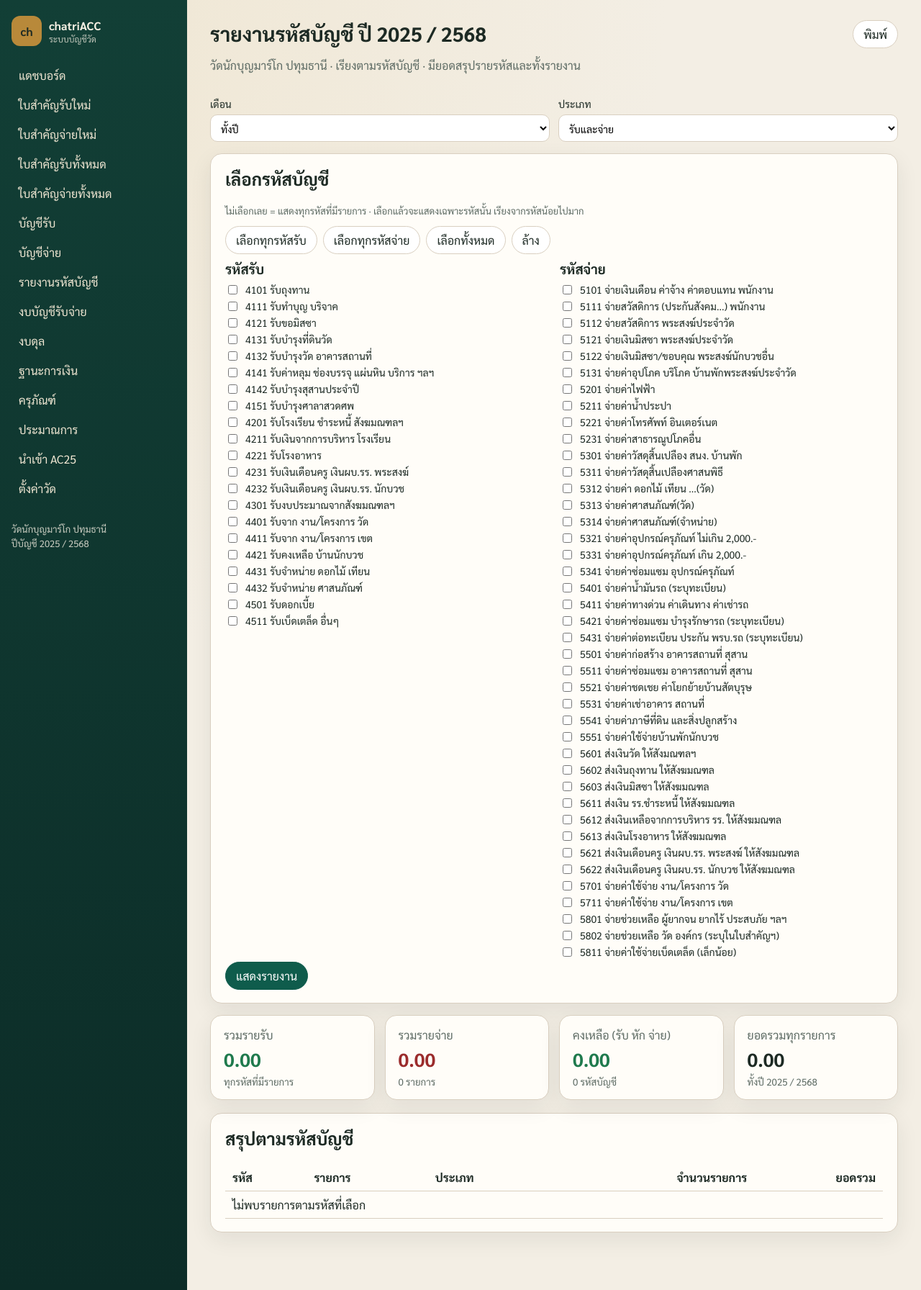
After one commit to michatri/https-github.com-wc42txg5sr-sketch-seven-gift-logger, a Flask app: page /reports/accounts in a window 1280 px wide. The commit adds this page. Shown: the whole page at 72% size. Run offline with Flask 3, Linux system fonts and the light colour scheme; data comes from the database, SQL or seed files in the repository; data that the repository does not hold is empty.

Commit message:
Add selectable account-code report with per-code totals
Let users pick income/expense codes, list activity sorted by code,
and show subtotals plus income, expense, and net summaries.

Co-authored-by: Cursor Agent <cursoragent@cursor.com>

```diff
--- a/chatriacc/app.py
+++ b/chatriacc/app.py
@@ -147,6 +147,39 @@ def create_app(db_path: str | Path | None = None) -> Flask:
             year=year,
             month=month,
             total=total,
+        )
+
+    @app.get("/reports/accounts")
+    def report_accounts():
+        year = _year()
+        month = request.args.get("month", type=int)
+        if month == 0:
+            month = None
+        kind = request.args.get("kind") or ""
+        if kind not in ("rv", "pv"):
+            kind = None
+        selected = []
+        for raw in request.args.getlist("code"):
+            try:
+                selected.append(int(raw))
+            except (TypeError, ValueError):
+                continue
+        report = store.account_code_report(
+            year=year,
+            month=month,
+            codes=selected or None,
+            kind=kind,
+        )
+        return render_template(
+            "report_accounts.html",
+            year=year,
+            month=month or 0,
+            kind=kind or "",
+            selected=set(selected),
+            report=report,
+            income_acc=store.accounts("income"),
+            expense_acc=store.accounts("expense"),
+            filtered=bool(selected),
         )
 
     @app.get("/reports/pl")
--- a/chatriacc/static/styles.css
+++ b/chatriacc/static/styles.css
@@ -108,12 +108,16 @@ input, select, textarea {
 .linkish { background: none; border: 0; color: var(--danger); cursor: pointer; font: inherit; }
 .check { display: flex; gap: 8px; align-items: center; margin: 12px 0; }
 .check input { width: auto; }
+.code-picker .split { align-items: start; }
+.code-picker .check { margin: 4px 0; font-size: 14px; }
+.code-picker h3 { margin: 8px 0; }
+tfoot th { background: #f6f1e8; }
 @media (max-width: 980px) {
   body { grid-template-columns: 1fr; }
   .sidebar { min-height: auto; position: relative; }
   .kpis, .split { grid-template-columns: 1fr; }
 }
 @media print {
-  .sidebar, .topbar .btn-row, .flash-wrap { display: none !important; }
+  .sidebar, .topbar .btn-row, .flash-wrap, .no-print { display: none !important; }
   body { display: block; background: #fff; }
 }
--- a/chatriacc/templates/base.html
+++ b/chatriacc/templates/base.html
@@ -26,6 +26,7 @@
       <a href="{{ url_for('voucher_list', kind='pv') }}">ใบสำคัญจ่ายทั้งหมด</a>
       <a href="{{ url_for('ledger', kind='rv') }}">บัญชีรับ</a>
       <a href="{{ url_for('ledger', kind='pv') }}">บัญชีจ่าย</a>
+      <a href="{{ url_for('report_accounts') }}">รายงานรหัสบัญชี</a>
       <a href="{{ url_for('report_pl') }}">งบบัญชีรับจ่าย</a>
       <a href="{{ url_for('report_balance') }}">งบดุล</a>
       <a href="{{ url_for('report_position') }}">ฐานะการเงิน</a>
--- /dev/null
+++ b/chatriacc/templates/report_accounts.html
@@ -0,0 +1,192 @@
+{% extends "base.html" %}
+{% block title %}รายงานรหัสบัญชี · {{ app_name }}{% endblock %}
+{% block heading %}รายงานรหัสบัญชี ปี {{ year_label }}{% endblock %}
+{% block sub %}{{ church_name }} · เรียงตามรหัสบัญชี · มียอดสรุปรายรหัสและทั้งรายงาน{% endblock %}
+{% block actions %}
+  <div class="btn-row no-print">
+    <button class="btn" type="button" onclick="window.print()">พิมพ์</button>
+  </div>
+{% endblock %}
+{% block content %}
+<form class="filters no-print" method="get">
+  <div class="form-grid">
+    <label>เดือน
+      <select name="month">
+        <option value="0" {% if month == 0 %}selected{% endif %}>ทั้งปี</option>
+        {% for m in range(1,13) %}
+        <option value="{{ m }}" {% if month == m %}selected{% endif %}>{{ thai_months[m] }}</option>
+        {% endfor %}
+      </select>
+    </label>
+    <label>ประเภท
+      <select name="kind">
+        <option value="" {% if not kind %}selected{% endif %}>รับและจ่าย</option>
+        <option value="rv" {% if kind == 'rv' %}selected{% endif %}>เฉพาะรายรับ</option>
+        <option value="pv" {% if kind == 'pv' %}selected{% endif %}>เฉพาะรายจ่าย</option>
+      </select>
+    </label>
+  </div>
+
+  <section class="card code-picker">
+    <h2>เลือกรหัสบัญชี</h2>
+    <p class="hint">ไม่เลือกเลย = แสดงทุกรหัสที่มีรายการ · เลือกแล้วจะแสดงเฉพาะรหัสนั้น เรียงจากรหัสน้อยไปมาก</p>
+    <div class="btn-row">
+      <button class="btn" type="button" data-codes="income">เลือกทุกรหัสรับ</button>
+      <button class="btn" type="button" data-codes="expense">เลือกทุกรหัสจ่าย</button>
+      <button class="btn" type="button" data-codes="all">เลือกทั้งหมด</button>
+      <button class="btn" type="button" data-codes="none">ล้าง</button>
+    </div>
+    <div class="split">
+      <div>
+        <h3>รหัสรับ</h3>
+        {% for acc in income_acc %}
+        <label class="check">
+          <input type="checkbox" name="code" value="{{ acc.code }}" data-kind="income" {% if acc.code in selected %}checked{% endif %}>
+          {{ acc.code }} {{ acc.name }}
+        </label>
+        {% endfor %}
+      </div>
+      <div>
+        <h3>รหัสจ่าย</h3>
+        {% for acc in expense_acc %}
+        <label class="check">
+          <input type="checkbox" name="code" value="{{ acc.code }}" data-kind="expense" {% if acc.code in selected %}checked{% endif %}>
+          {{ acc.code }} {{ acc.name }}
+        </label>
+        {% endfor %}
+      </div>
+    </div>
+    <div class="btn-row">
+      <button class="btn primary" type="submit">แสดงรายงาน</button>
+    </div>
+  </section>
+</form>
+
+<section class="kpis">
+  <article class="kpi">
+    <span>รวมรายรับ</span>
+    <strong class="pos">{{ format_baht(report.income_total) }}</strong>
+    <small>{{ 'รหัสที่เลือก' if filtered else 'ทุกรหัสที่มีรายการ' }}</small>
+  </article>
+  <article class="kpi">
+    <span>รวมรายจ่าย</span>
+    <strong class="neg">{{ format_baht(report.expense_total) }}</strong>
+    <small>{{ report.grand_count }} รายการ</small>
+  </article>
+  <article class="kpi">
+    <span>คงเหลือ (รับ หัก จ่าย)</span>
+    <strong class="{{ 'pos' if report.net >= 0 else 'neg' }}">{{ format_baht(report.net) }}</strong>
+    <small>{{ report.groups|length }} รหัสบัญชี</small>
+  </article>
+  <article class="kpi">
+    <span>ยอดรวมทุกรายการ</span>
+    <strong>{{ format_baht(report.grand_total) }}</strong>
+    <small>{{ thai_months[month] if month else 'ทั้งปี ' ~ year_label }}</small>
+  </article>
+</section>
+
+<section class="card">
+  <h2>สรุปตามรหัสบัญชี</h2>
+  <table>
+    <thead>
+      <tr>
+        <th>รหัส</th>
+        <th>รายการ</th>
+        <th>ประเภท</th>
+        <th class="num">จำนวนรายการ</th>
+        <th class="num">ยอดรวม</th>
+      </tr>
+    </thead>
+    <tbody>
+      {% for g in report.groups %}
+      <tr>
+        <td><a href="#acc-{{ g.code }}">{{ g.code }}</a></td>
+        <td>{{ g.name }}</td>
+        <td>{{ 'รับ' if g.kind == 'income' else 'จ่าย' }}</td>
+        <td class="num">{{ g.count }}</td>
+        <td class="num">{{ format_baht(g.total) }}</td>
+      </tr>
+      {% else %}
+      <tr><td colspan="5">ไม่พบรายการตามรหัสที่เลือก</td></tr>
+      {% endfor %}
+    </tbody>
+    {% if report.groups %}
+    <tfoot>
+      <tr>
+        <th colspan="3">รวมทุกรหัส</th>
+        <th class="num">{{ report.grand_count }}</th>
+        <th class="num">{{ format_baht(report.grand_total) }}</th>
+      </tr>
+      <tr>
+        <th colspan="4">รวมรับ</th>
+        <th class="num pos">{{ format_baht(report.income_total) }}</th>
+      </tr>
+      <tr>
+        <th colspan="4">รวมจ่าย</th>
+        <th class="num neg">{{ format_baht(report.expense_total) }}</th>
+      </tr>
+      <tr>
+        <th colspan="4">คงเหลือ</th>
+        <th class="num">{{ format_baht(report.net) }}</th>
+      </tr>
+    </tfoot>
+    {% endif %}
+  </table>
+</section>
+
+{% for g in report.groups %}
+<section class="card" id="acc-{{ g.code }}">
+  <h2>{{ g.code }} {{ g.name }}</h2>
+  <p>{{ 'รายรับ' if g.kind == 'income' else 'รายจ่าย' }} · {{ g.count }} รายการ · รวม {{ format_baht(g.total) }} บาท</p>
+  <table>
+    <thead>
+      <tr>
+        <th>วันที่</th>
+        <th>เลขที่</th>
+        <th>รายการ</th>
+        <th class="num">จำนวนเงิน</th>
+        <th>ธนาคาร</th>
+      </tr>
+    </thead>
+    <tbody>
+      {% for row in g.rows %}
+      <tr>
+        <td>{{ thai_date(row.txn_date, True) }}</td>
+        <td><a href="{{ url_for('voucher_detail', voucher_id=row.voucher_id) }}">{{ voucher_label(row.kind, row.number) }}</a></td>
+        <td>{{ row.detail }}</td>
+        <td class="num">{{ format_baht(row.amount_satang) }}</td>
+        <td>{{ '✓' if row.bank_flag else '' }}</td>
+      </tr>
+      {% else %}
+      <tr><td colspan="5">ไม่มีรายการในช่วงนี้</td></tr>
+      {% endfor %}
+    </tbody>
+    <tfoot>
+      <tr>
+        <th colspan="3">รวมรหัส {{ g.code }}</th>
+        <th class="num">{{ format_baht(g.total) }}</th>
+        <th></th>
+      </tr>
+    </tfoot>
+  </table>
+</section>
+{% endfor %}
+{% endblock %}
+{% block scripts %}
+<script>
+(function () {
+  const form = document.querySelector("form.filters");
+  if (!form) return;
+  form.querySelectorAll("[data-codes]").forEach((btn) => {
+    btn.addEventListener("click", () => {
+      const mode = btn.getAttribute("data-codes");
+      form.querySelectorAll('input[name="code"]').forEach((box) => {
+        if (mode === "all") box.checked = true;
+        else if (mode === "none") box.checked = false;
+        else box.checked = box.getAttribute("data-kind") === mode;
+      });
+    });
+  });
+})();
+</script>
+{% endblock %}
```
Also changed, not shown: chatriacc/db.py (+78 -0 lines), tests/test_vouchers.py (+21 -0 lines), tests/test_web.py (+6 -0 lines), README.md.
